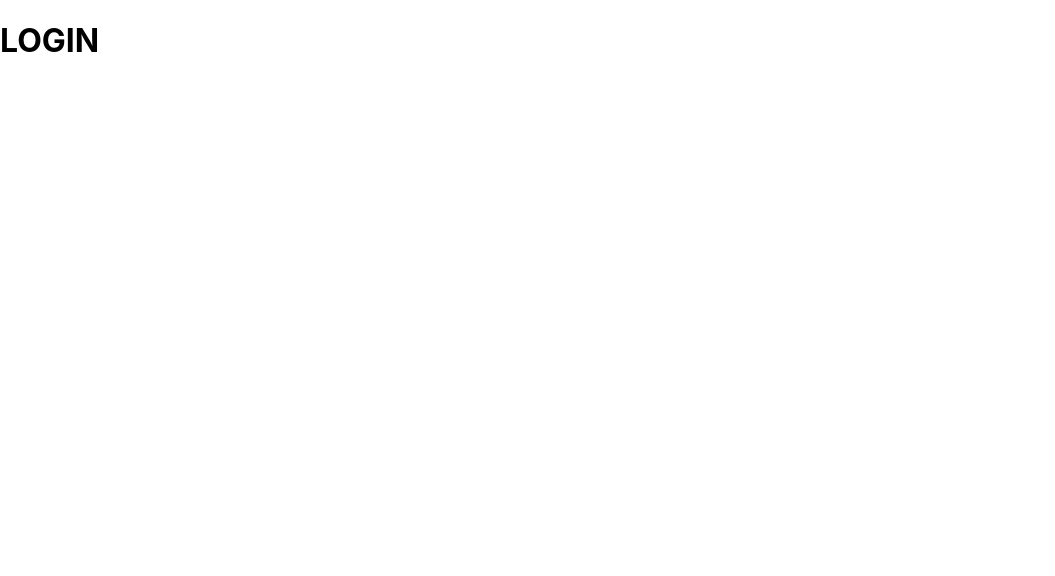
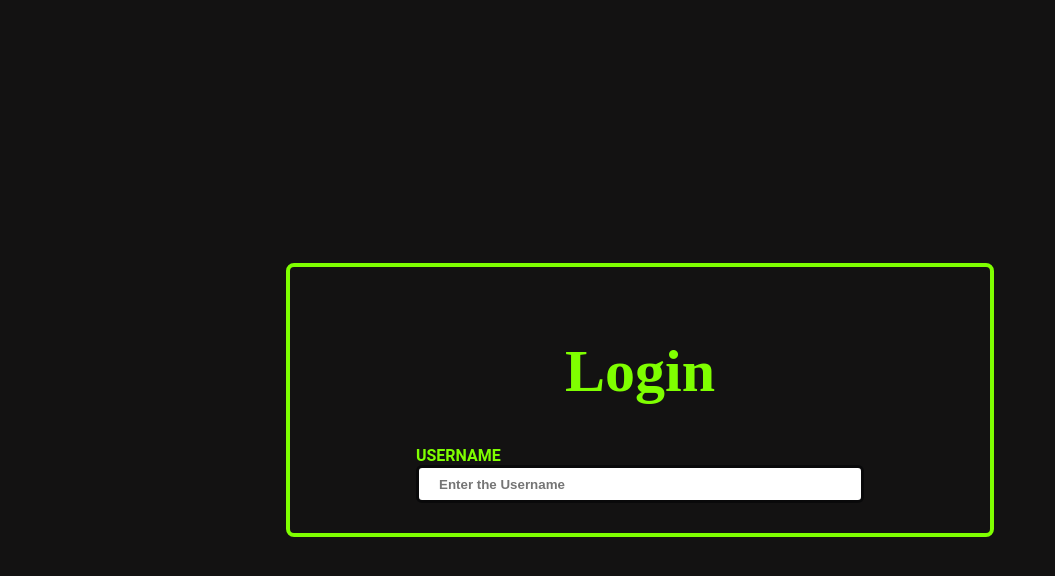
Before and after one commit to muhammed-asiyas/MyProjects, a React (Create React App) app: page /login in a window 1280 px wide. Shown: the top 576 px of the page, without its empty margins (0-1055 px from the left). Built offline with nearby package versions, Linux system fonts and the light colour scheme.

Commit message:
Solution

```diff
--- a/src/components/Login/login.css
+++ b/src/components/Login/login.css
@@ -0,0 +1,51 @@
+.app-container {
+    display: flex;
+    flex-direction: column;
+    justify-content: center;
+    align-items: center;
+    background-color: rgb(19, 18, 18);
+    min-height: 100vh;
+}
+
+.login-container {
+    display: flex;
+    flex-direction: column;
+    align-items: center;
+    padding: 30px;
+    width: 50%;
+    border: 4px solid chartreuse;
+    border-radius: 8px;
+}
+
+.login-head {
+    color: chartreuse;
+    font-family: "Bree Serif";
+    font-size: 60px;
+    font-weight: bold;
+}
+
+.username-field-container {
+    display: flex;
+    flex-direction: column;
+    width: 70%;
+}
+
+.label {
+    color: chartreuse;
+    font-family: "Roboto";
+    font-size: 16px;
+    font-weight: bold;
+}
+
+.input-field {
+  display: flex;
+  justify-content: center;
+  align-items: center;
+  height: 30px;
+  padding-left: 20px;
+  color: black;
+  font-weight: bold;
+  border: 3px solid rgb(9, 9, 10);
+  border-radius: 6px;
+  outline-color:chartreuse;
+}
--- a/src/components/Login/login.js
+++ b/src/components/Login/login.js
@@ -4,10 +4,30 @@ import { Redirect } from 'react-router-dom'
 import './login.css'
 
 class Login extends Component {
+  state = {
+    username: '',
+    password: '',
+    showErrorMessage: false,
+    errorMsg: '',
+  }
+
+  renderingUsernameField = () => {
+    const {username} = this.state
+    return (
+      <div className='username-field-container'>
+        <label className='label'>USERNAME</label>
+        <input className='input-field' type="text" placeholder='Enter the Username' />
+      </div>
+    )
+  }
+
   render() {
     return (
-      <div>
-        <h1>LOGIN</h1>
+      <div className='app-container'>
+        <form className='login-container'>
+          <h1 className='login-head'>Login</h1>
+          {this.renderingUsernameField()}
+        </form>
       </div>
     )
   }
```
